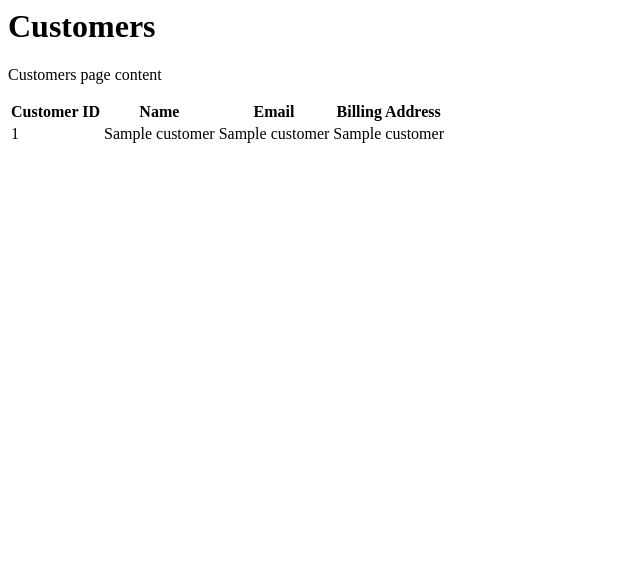
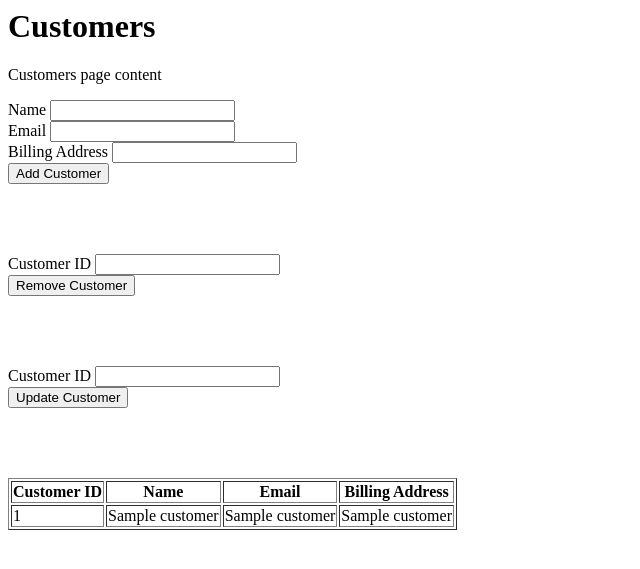
Before and after one commit to GCipry3/ClothesStore, a Flask app: template templates/customers.html in a window 1280 px wide. Shown: the top 569 px of the page, without its empty margins (0-640 px from the left). Run offline with Flask 2, Linux system fonts and the light colour scheme; the template is opened without the code that fills it: most values are stand-ins (such as "Sample title", 1, 10 or a date in 2020).

Commit message:
customers page added

```diff
--- a/main.py
+++ b/main.py
@@ -1,4 +1,4 @@
-from flask import Flask, render_template, request
+from flask import Flask, render_template, request, redirect
 import mysql.connector
 
 app = Flask(__name__)
@@ -220,7 +220,7 @@ def handle_delete_tables():
     delete_tables()
     return 'Tables deleted'
 
-@app.route('/get-customers')
+@app.route('/customers')
 def handle_get_customers():
     conn = connect_to_database()
     cursor = conn.cursor()
@@ -229,3 +229,56 @@ def handle_get_customers():
     customers = cursor.fetchall()
 
     return render_template('customers.html', customers=customers)
+
+@app.route('/add-customer', methods=['POST'])
+def handle_add_customer():
+    name = request.form['name']
+    email = request.form['email']
+    billing_address = request.form['billing_address']
+
+    conn = connect_to_database()
+    cursor = conn.cursor()
+
+    cursor.execute("INSERT INTO customers (name, email, billing_address) VALUES (%s, %s, %s)", (name, email, billing_address))
+    conn.commit()
+
+    return redirect('/customers')
+
+@app.route('/remove-customer', methods=['POST'])
+def handle_remove_customer():
+    customer_id = request.form['customer_id']
+
+    conn = connect_to_database()
+    cursor = conn.cursor()
+
+    cursor.execute(f"DELETE FROM customers WHERE customer_id = {customer_id}")
+    conn.commit()
+
+    return redirect('/customers')
+
+@app.route('/update-customer', methods=['POST','GET'])
+def handle_default_update_customer():
+    customer_id = request.form['customer_id']
+
+    conn = connect_to_database()
+    cursor = conn.cursor()
+
+    cursor.execute(f"SELECT * FROM customers WHERE customer_id = {customer_id}")
+    customer = cursor.fetchone()
+
+    return render_template('update_customer.html', customer=customer)
+
+@app.route('/execute-update-customer', methods=['POST'])
+def handle_execute_update_customer():
+    customer_id = request.form['customer_id']
+    name = request.form['name']
+    email = request.form['email']
+    billing_address = request.form['billing_address']
+
+    conn = connect_to_database()
+    cursor = conn.cursor()
+
+    cursor.execute(f"UPDATE customers SET name = '{name}', email = '{email}', billing_address = '{billing_address}' WHERE customer_id = {customer_id}")
+    conn.commit()
+
+    return redirect('/customers')
--- a/templates/customers.html
+++ b/templates/customers.html
@@ -7,7 +7,35 @@
         <h1>Customers</h1>
         <p>Customers page content</p>
 
-        <table>
+
+        <form action="/add-customer" method="post">
+            <label for="name">Name</label>
+            <input type="text" name="name" id="name"><br>
+
+            <label for="email">Email</label>
+            <input type="text" name="email" id="email"><br>
+
+            <label for="billing_address">Billing Address</label>
+            <input type="text" name="billing_address" id="billing_address"><br>
+
+            <button type="submit">Add Customer</button>
+        </form><br><br><br>
+
+        <form action="/remove-customer" method="post">
+            <label for="customer_id">Customer ID</label>
+            <input type="text" name="customer_id" id="customer_id"><br>
+
+            <button type="submit">Remove Customer</button>
+        </form><br><br><br>
+
+        <form action="/update-customer" method="post">
+            <label for="customer_id">Customer ID</label>
+            <input type="text" name="customer_id" id="customer_id"><br>
+
+            <button type="submit">Update Customer</button>
+        </form><br><br><br>
+
+        <table border="1px">
             <thread>
                 <tr>
                     <th>Customer ID</th>
--- a/templates/home.html
+++ b/templates/home.html
@@ -19,8 +19,8 @@
             <input type="submit" value="Insert Data">
         </form>
 
-        <form action="/get-customers" method="get">
-            <input type="submit" value="Get Customers">
+        <form action="/customers" method="get">
+            <input type="submit" value="Customers">
         </form>
 
     </body>
```
Also changed, not shown: templates/update_customer.html (added, +27 -0 lines).
